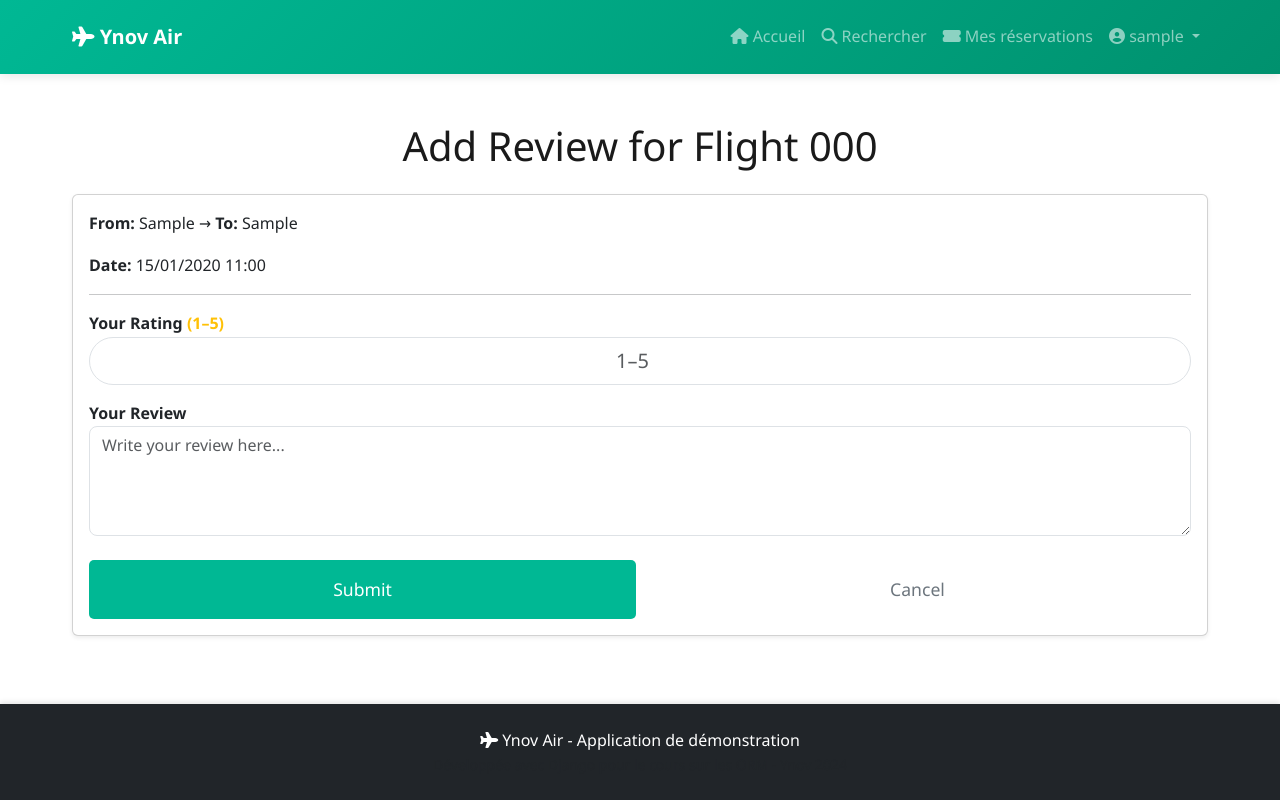
After one commit to FatihAmine/Ynov-Air, a Django app: page /flight/1/review/ in a window 1280 px wide. The commit adds this page. Run offline with Django 5.2, Linux system fonts and the light colour scheme; a user stored in the database is signed in; tables that the repository leaves empty hold one stand-in row (values such as "Sample post").

Commit message:
first commit

```diff
--- /dev/null
+++ b/ynovair/flights/forms.py
@@ -0,0 +1,20 @@
+from django import forms
+from .models import Review
+
+class ReviewForm(forms.ModelForm):
+    class Meta:
+        model = Review
+        fields = ['rating', 'comment']
+        widgets = {
+            'rating': forms.NumberInput(attrs={
+                'min': 1,
+                'max': 5,
+                'class': 'form-control form-control-lg rounded-pill text-center',
+                'placeholder': '1–5'
+            }),
+            'comment': forms.Textarea(attrs={
+                'rows': 4,
+                'class': 'form-control rounded-3',
+                'placeholder': 'Write your review here...'
+            }),
+        }
--- a/ynovair/flights/models.py
+++ b/ynovair/flights/models.py
@@ -30,6 +30,7 @@ class Flight(models.Model):
     ]
 
     flight_number = models.CharField(max_length=10, unique=True, verbose_name="Numéro de vol")
+    airline = models.CharField(max_length=100, verbose_name="Airline")
     origin = models.ForeignKey(
         Airport,
         on_delete=models.CASCADE,
@@ -182,3 +183,44 @@ class Booking(models.Model):
             self.flight.available_seats += self.number_of_passengers
             self.flight.save()
             self.save()
+
+
+class Review(models.Model):
+    """Modèle représentant une évaluation d'un vol par un utilisateur"""
+
+    RATING_CHOICES = [
+        (1, "1 - Très mauvais"),
+        (2, "2 - Mauvais"),
+        (3, "3 - Moyen"),
+        (4, "4 - Bon"),
+        (5, "5 - Excellent"),
+    ]
+
+    user = models.ForeignKey(
+        User,
+        on_delete=models.CASCADE,
+        related_name="reviews",
+        verbose_name="Utilisateur"
+    )
+    flight = models.ForeignKey(
+        Flight,
+        on_delete=models.CASCADE,
+        related_name="reviews",
+        verbose_name="Vol"
+    )
+    rating = models.IntegerField(
+        choices=RATING_CHOICES,
+        validators=[MinValueValidator(1), MaxValueValidator(5)],
+        verbose_name="Note"
+    )
+    comment = models.TextField(
+        max_length=500,
+        blank=True,
+        verbose_name="Commentaire"
+    )
+    created_at = models.DateTimeField(auto_now_add=True, verbose_name="Date de création")
+
+class Meta:
+    verbose_name = "Avis"
+    verbose_name_plural = "Avis"
+    ordering = ['-created_at']
--- a/ynovair/flights/urls.py
+++ b/ynovair/flights/urls.py
@@ -17,10 +17,13 @@ urlpatterns = [
     path('booking/<int:booking_id>/', views.booking_detail, name='booking_detail'),
     path('my-bookings/', views.my_bookings, name='my_bookings'),
 
-    # Authentification
+    # Authentication
     path('register/', register_view, name='register'),
     path('login/', login_view, name='login'),
     path('logout/', logout_view, name='logout'),
     path('profile/', profile_view, name='profile'),
     path('profile/update/', profile_update_view, name='profile_update'),
+
+    # NEW: Add review
+    path('flight/<int:flight_id>/review/', views.add_review, name='add_review'),
 ]
--- a/ynovair/flights/views.py
+++ b/ynovair/flights/views.py
@@ -1,10 +1,13 @@
 from django.shortcuts import render, redirect, get_object_or_404
 from django.contrib import messages
 from django.utils import timezone
-from .models import Flight, Airport, Passenger, Booking
+from django.contrib.auth.decorators import login_required
+
+from .models import Flight, Airport, Passenger, Booking, Review
+from .forms import ReviewForm
+
 import random
 import string
-from django.contrib.auth.decorators import login_required
 
 
 def home(request):
@@ -37,10 +40,8 @@ def search_flights(request):
                 destination_id=destination_id,
                 status='SCHEDULED'
             )
-
             if date:
                 flights = flights.filter(departure_time__date=date)
-
             flights = flights.order_by('departure_time')
 
     airports = Airport.objects.all()
@@ -52,10 +53,16 @@ def search_flights(request):
 
 
 def flight_detail(request, flight_id):
-    """Détails d'un vol"""
+    """Détails d'un vol + affichage des reviews"""
     flight = get_object_or_404(Flight, id=flight_id)
-    context = {'flight': flight}
+    reviews = Review.objects.filter(flight=flight).order_by('-created_at')
+
+    context = {
+        'flight': flight,
+        'reviews': reviews,
+    }
     return render(request, 'flights/flight_detail.html', context)
+
 
 @login_required
 def booking_create(request, flight_id):
@@ -76,7 +83,7 @@ def booking_create(request, flight_id):
         # Générer une référence unique
         booking_reference = ''.join(random.choices(string.ascii_uppercase + string.digits, k=8))
 
-        # Créer la réservation
+        # Nombre de passagers
         number_of_passengers = int(request.POST.get('number_of_passengers', 1))
 
         if flight.available_seats >= number_of_passengers:
@@ -89,7 +96,6 @@ def booking_create(request, flight_id):
                 total_price=flight.price * number_of_passengers,
                 status='CONFIRMED'
             )
-
             messages.success(request, f'Réservation confirmée ! Référence: {booking_reference}')
             return redirect('booking_detail', booking_id=booking.id)
         else:
@@ -107,7 +113,27 @@ def booking_detail(request, booking_id):
 
 
 def my_bookings(request):
-    """Liste des réservations"""
-    bookings = Booking.objects.all().order_by('-booking_date')
+    """Liste des réservations de l'utilisateur connecté"""
+    bookings = Booking.objects.filter(user=request.user).order_by('-booking_date')
     context = {'bookings': bookings}
     return render(request, 'flights/my_bookings.html', context)
+
+
+@login_required
+def add_review(request, flight_id):
+    """Ajouter un review à un vol"""
+    flight = get_object_or_404(Flight, id=flight_id)
+
+    if request.method == 'POST':
+        form = ReviewForm(request.POST)
+        if form.is_valid():
+            review = form.save(commit=False)
+            review.flight = flight
+            review.user = request.user
+            review.save()
+            messages.success(request, 'Merci pour votre avis !')
+            return redirect('flight_detail', flight_id=flight.id)
+    else:
+        form = ReviewForm()
+
+    return render(request, 'flights/add_review.html', {'form': form, 'flight': flight})
--- /dev/null
+++ b/ynovair/templates/flights/add_review.html
@@ -0,0 +1,37 @@
+{% extends "flights/base.html" %}
+
+{% block title %}Add Review - Flight {{ flight.flight_number }}{% endblock %}
+
+{% block content %}
+<div class="container py-5">
+    <h1 class="mb-4 text-center">Add Review for Flight {{ flight.flight_number }}</h1>
+
+    <div class="card shadow-sm">
+        <div class="card-body">
+            <p><strong>From:</strong> {{ flight.origin.city }} →
+               <strong>To:</strong> {{ flight.destination.city }}</p>
+            <p><strong>Date:</strong> {{ flight.departure_time|date:"d/m/Y H:i" }}</p>
+
+            <hr>
+
+            <form method="POST">
+                {% csrf_token %}
+                <div class="mb-3">
+                    <label for="id_rating" class="fw-bold">Your Rating <span class="text-warning">(1–5)</span></label>
+                    {{ form.rating }}
+                </div>
+
+                <div class="mb-3">
+                    <label for="id_comment" class="fw-bold">Your Review</label>
+                    {{ form.comment }}
+                </div>
+
+                <div class="d-flex justify-content-between gap-2 mt-4">
+                    <button type="submit" class="btn btn-primary btn-lg w-50">Submit</button>
+                    <a href="{% url 'flight_detail' flight.id %}" class="btn btn-outline-secondary btn-lg w-50">Cancel</a>
+                </div>
+            </form>
+        </div>
+    </div>
+</div>
+{% endblock %}
--- a/ynovair/templates/flights/base.html
+++ b/ynovair/templates/flights/base.html
@@ -19,6 +19,12 @@
         :root {
             --ynov-green: #00b894;
             --ynov-dark-green: #00916e;
+        }
+
+        body {
+            display: flex;
+            flex-direction: column;
+            min-height: 100vh;
         }
 
         .navbar {
@@ -54,6 +60,12 @@
         @keyframes fadeIn {
             from { opacity: 0; transform: translateY(-10px); }
             to { opacity: 1; transform: translateY(0); }
+        }
+
+        /* Footer shadow and styling */
+        footer {
+            margin-top: auto; /* Push footer down */
+            box-shadow: 0 -2px 5px rgba(0,0,0,0.1);
         }
     </style>
 </head>
@@ -123,13 +135,12 @@
     </nav>
 
     <!-- Main Content -->
-    <main>
-        {% block content %}
-        {% endblock %}
+    <main class="flex-grow-1">
+        {% block content %}{% endblock %}
     </main>
 
     <!-- Footer -->
-    <footer class="bg-dark text-white text-center py-4 mt-5">
+    <footer class="bg-dark text-white text-center py-4">
         <div class="container">
             <p class="mb-0">
                 <i class="fas fa-plane"></i> Ynov Air - Application de démonstration
@@ -144,7 +155,6 @@
     <script src="https://cdn.jsdelivr.net/npm/bootstrap@5.3.0/dist/js/bootstrap.bundle.min.js"></script>
 
     <!-- Custom JS -->
-    {% block extra_js %}
-    {% endblock %}
+    {% block extra_js %}{% endblock %}
 </body>
 </html>
```
Also changed, not shown: ynovair/templates/flights/flight_detail.html (+30 -0 lines), ynovair/flights/migrations/0003_review.py (added), ynovair/flights/migrations/0004_flight_airline.py (added).
